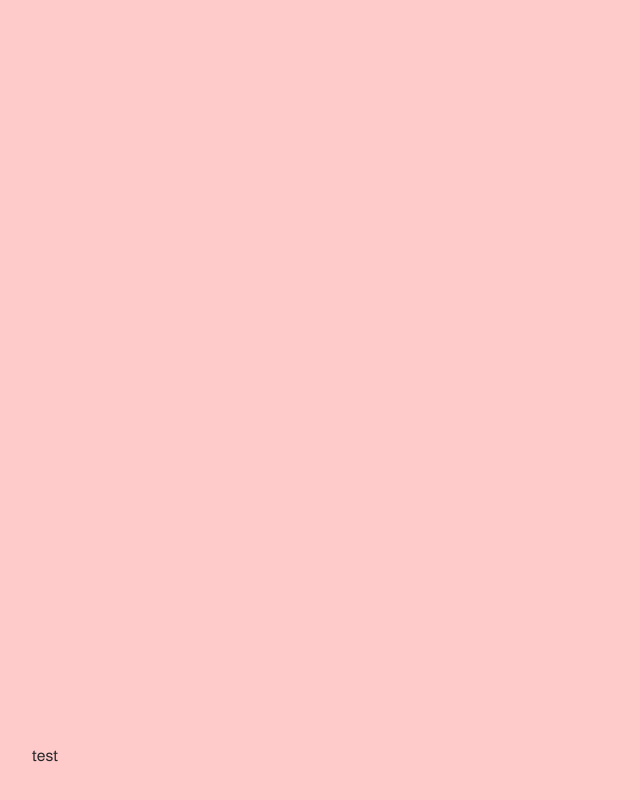
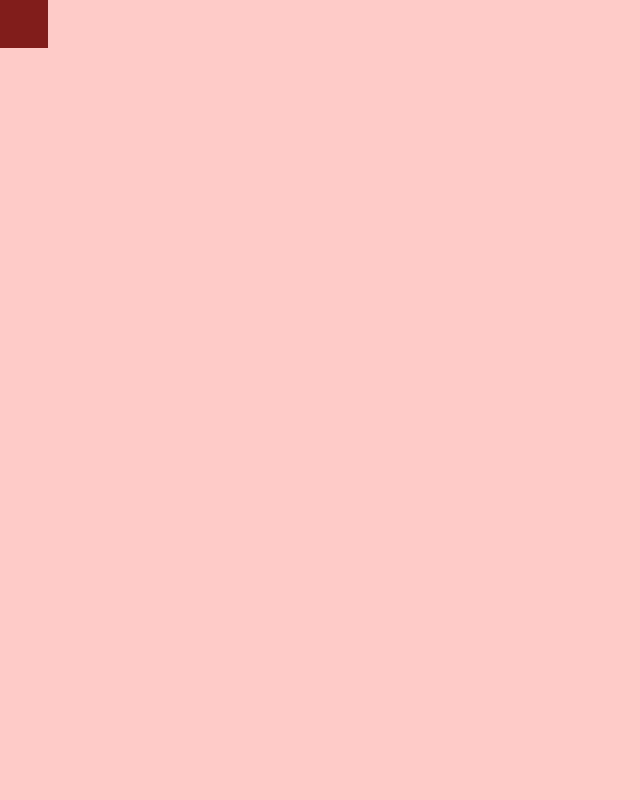
Before and after one commit to mahmoudh-web/portfolio, a Next.js app: page / in a window 1280 px wide. Shown: the whole page, without its empty margins (0-640 px from the left). Built offline with nearby package versions, Linux system fonts and the light colour scheme.

Commit message:
Update Template.js

```diff
--- a/components/Template.js
+++ b/components/Template.js
@@ -16,7 +16,7 @@ const Template = ({children}) => {
             className="flex items-end w-full bg-red-200 p-8"
             style={{height: heightString}}
         >
-            <p>test</p>
+            <MenuBar />
         </div>
     )
 }
```
